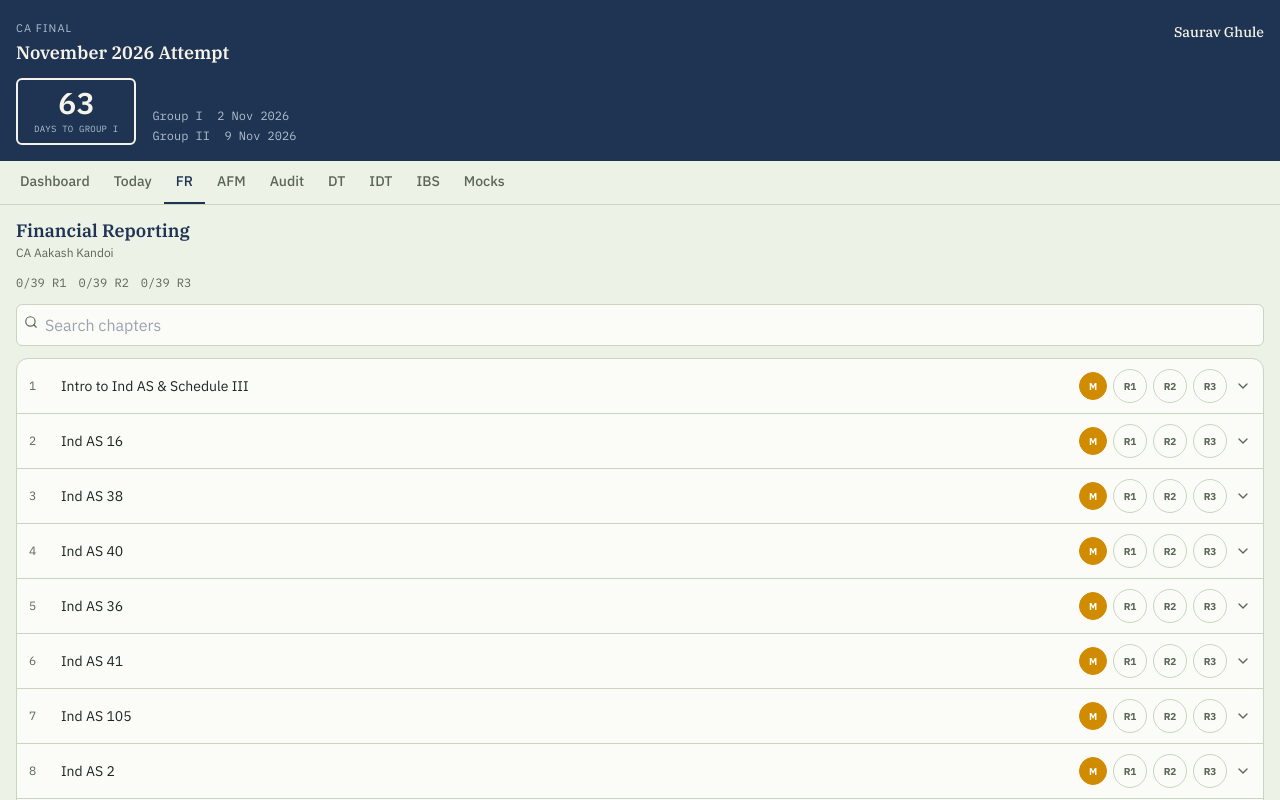
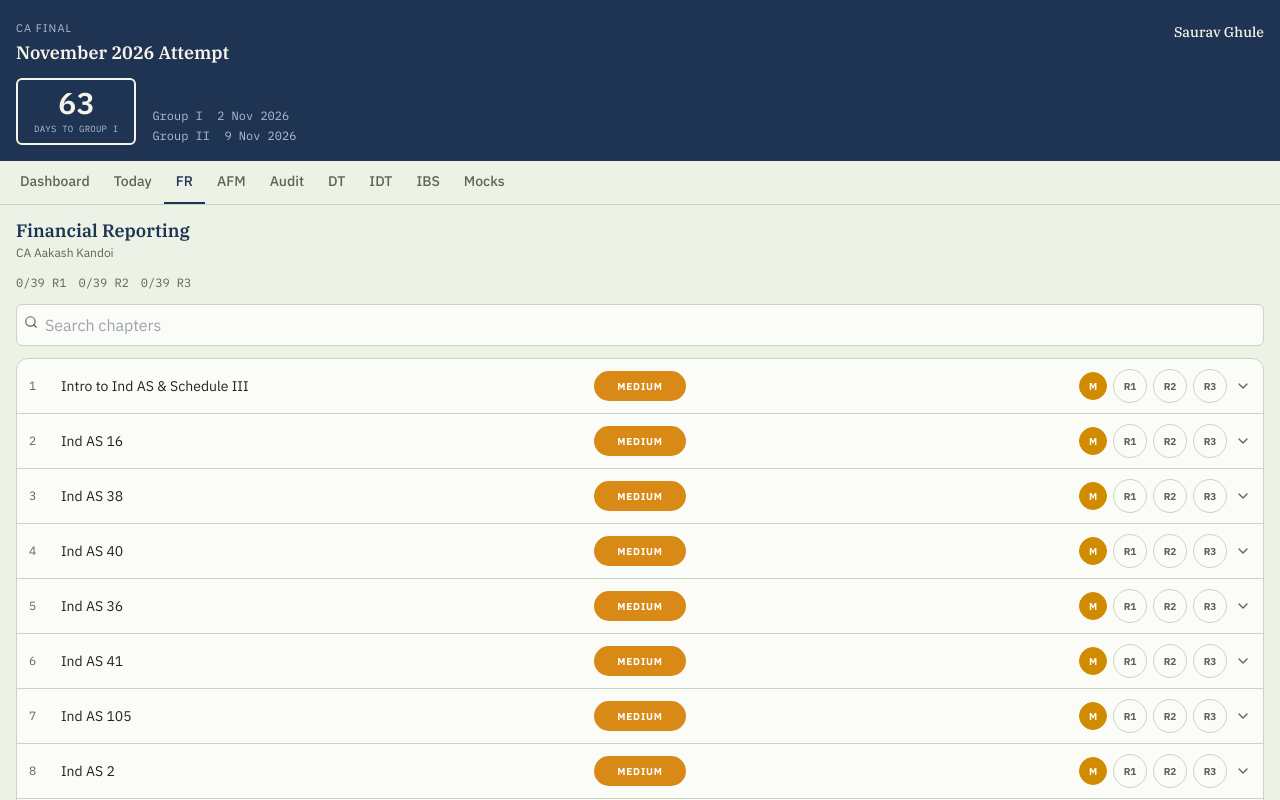
Before and after one commit to sauravghule/CA-Final-Exam-Tracker-V2, a React (Vite) app: page / in a window 1280 px wide. Both pictures are taken after a click on the button "FR". Shown: the top 800 px of the page. Built offline with nearby package versions, Linux system fonts and the light colour scheme.

Commit message:
Update App.tsx

```diff
--- a/src/App.tsx
+++ b/src/App.tsx
@@ -305,13 +305,62 @@ function ChapterRow({ item, state, overdueDays, isOpen, onToggleOpen, onUpdate,
 
   return (
     <div className="border-b" style={{ borderColor: 'var(--rule)' }}>
-      <button onClick={onToggleOpen} className="w-full flex items-center gap-2 py-2.5 px-3 text-left">
+      <button
+  onClick={onToggleOpen}
+  className="w-full flex items-center gap-2 py-2.5 px-3 text-left"
+  style={{ position: 'relative' }}
+>
         {overdueStage && <AlertTriangle size={14} style={{ color: 'var(--brick)', flexShrink: 0 }} />}
         <span className="cft-mono flex-shrink-0" style={{ fontSize: 12, width: 24, color: 'var(--ink-soft)' }}>{item.number}</span>
         <span className="flex-1 min-w-0">
           <span className="block truncate" style={{ fontSize: 14, color: 'var(--ink)' }}>{item.name}</span>
           {st.remarks && <span className="block truncate italic" style={{ fontSize: 12, color: 'var(--ink-soft)' }}>{st.remarks}</span>}
         </span>
+         <button
+  type="button"
+  onClick={(e) => {
+    e.stopPropagation();
+
+    const order = ['high', 'medium', 'low'];
+    const current = st.importance || 'medium';
+    const next = order[(order.indexOf(current) + 1) % order.length];
+
+    onUpdate({ importance: next }, true);
+  }}
+  title={`Priority: ${(st.importance || 'medium').toUpperCase()}`}
+  style={{
+    position: 'absolute',
+    left: '50%',
+    transform: 'translateX(-50%)',
+    minWidth: 92,
+    height: 30,
+    padding: '0 12px',
+    borderRadius: 999,
+    border: 'none',
+    fontSize: 10,
+    fontWeight: 800,
+    letterSpacing: 0.8,
+    zIndex: 5,
+
+    background:
+      (st.importance || 'medium') === 'high'
+        ? '#E85A2A'
+        : (st.importance || 'medium') === 'medium'
+        ? '#D98A16'
+        : '#F2C94C',
+
+    color:
+      (st.importance || 'medium') === 'low'
+        ? '#5A4A00'
+        : '#FFFFFF',
+  }}
+>
+  {(st.importance || 'medium') === 'high'
+    ? 'HIGH'
+    : (st.importance || 'medium') === 'medium'
+    ? 'MEDIUM'
+    : 'LOW'}
+</button>
 <span
   className="flex items-center gap-1.5 flex-shrink-0"
   onClick={(e) => e.stopPropagation()}
```
